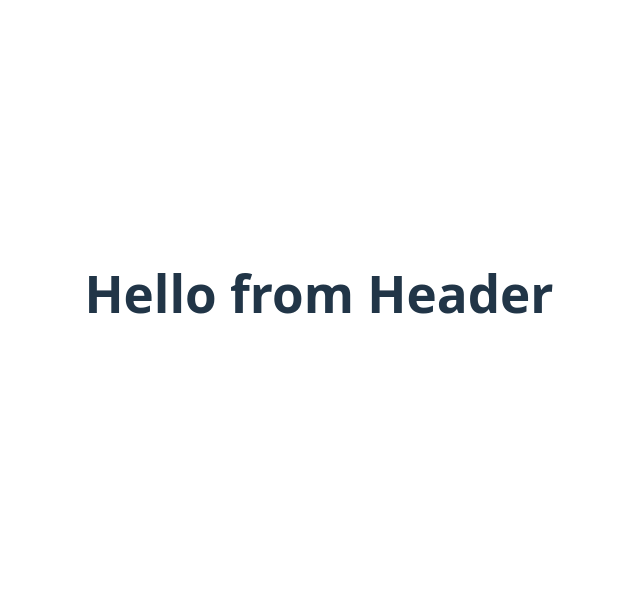
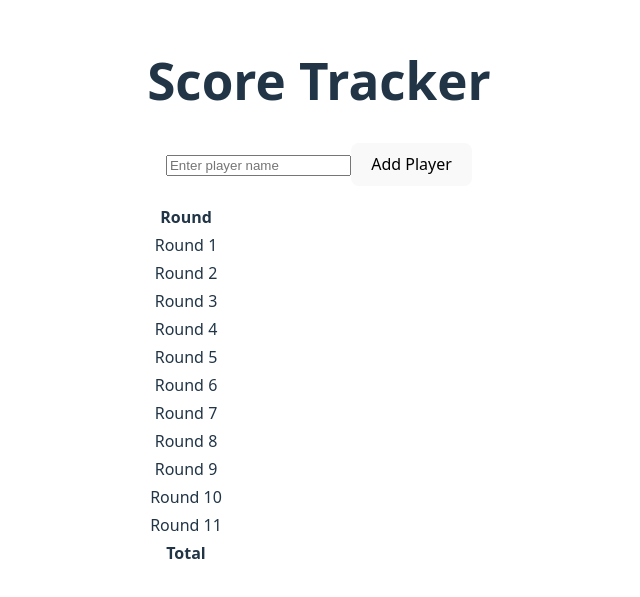
Before and after one commit to khnguy3n/five, a React (Vite) app: page / in a window 1280 px wide. Shown: the part 107-704 px from the top of the page, without its empty margins (321-961 px from the left). Built offline with nearby package versions, Linux system fonts and the light colour scheme.

Commit message:
crawl mvp done

```diff
--- a/src/App.jsx
+++ b/src/App.jsx
@@ -1,14 +1,94 @@
-import { useState } from 'react'
+import React, { useState } from "react";
 import './App.css'
-import Header from '@components/Header';
 
-function App() {
+function AddPlayerForm({ onAdd }) {
+  const [name, setName] = useState("");
+
+  const handleSubmit = (e) => {
+    e.preventDefault();
+    if (name.trim()) {
+      onAdd(name.trim());
+      setName("");
+    }
+  };
 
   return (
-    <>
-<Header />
-    </>
-  )
+    <form onSubmit={handleSubmit} style={{ marginBottom: "1em" }}>
+      <input
+        type="text"
+        placeholder="Enter player name"
+        value={name}
+        onChange={(e) => setName(e.target.value)}
+        required
+      />
+      <button type="submit">Add Player</button>
+    </form>
+  );
 }
 
-export default App
+export default function App() {
+  const [players, setPlayers] = useState([]);
+  const [scores, setScores] = useState({});
+
+  const addPlayer = (name) => {
+    setPlayers([...players, name]);
+    setScores({ ...scores, [name]: Array(11).fill(0) });
+  };
+
+  const removePlayer = (name) => {
+    const updatedPlayers = players.filter(p => p !== name);
+    const { [name]: _, ...updatedScores } = scores;
+    setPlayers(updatedPlayers);
+    setScores(updatedScores);
+  };
+
+  const updateScore = (player, round, value) => {
+    const updated = [...scores[player]];
+    updated[round] = Number(value);
+    setScores({ ...scores, [player]: updated });
+  };
+
+  return (
+    <div>
+      <h1>Score Tracker</h1>
+      <AddPlayerForm onAdd={addPlayer} />
+      <table>
+        <thead>
+          <tr>
+            <th>Round</th>
+            {players.map(player => (
+              <th key={player}>
+                {player}
+                <button onClick={() => removePlayer(player)} style={{ marginLeft: '5px' }}>❌</button>
+              </th>
+            ))}
+          </tr>
+        </thead>
+        <tbody>
+          {Array.from({ length: 11 }, (_, roundIndex) => (
+            <tr key={roundIndex}>
+              <td>Round {roundIndex + 1}</td>
+              {players.map(player => (
+                <td key={player}>
+                  <input
+                    type="number"
+                    value={scores[player]?.[roundIndex] || 0}
+                    onChange={(e) => updateScore(player, roundIndex, e.target.value)}
+                  />
+                </td>
+              ))}
+            </tr>
+          ))}
+          <tr>
+            <td><strong>Total</strong></td>
+            {players.map(player => (
+              <td key={player}>
+                <strong>{scores[player]?.reduce((a, b) => a + b, 0)}</strong>
+              </td>
+            ))}
+          </tr>
+        </tbody>
+      </table>
+    </div>
+  );
+}
```
